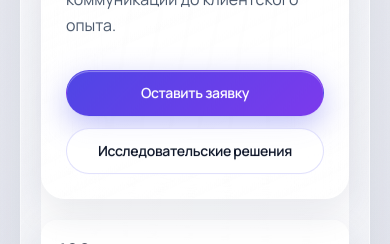
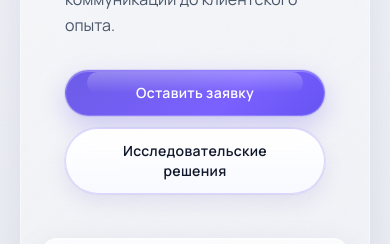
Before and after one commit to mmx369/katy_landing, a Next.js app: page / in a window 390 px wide. Shown: the part 564-808 px from the top of the page. Built offline with nearby package versions, Linux system fonts and the light colour scheme; no server answers.

Commit message:
style: ui polish

```diff
--- a/src/app/globals.css
+++ b/src/app/globals.css
@@ -210,6 +210,34 @@ h4 {
   }
 }
 
+@media (width < 40rem) {
+  .hero-card {
+    border-color: rgba(255, 255, 255, 0.42);
+    box-shadow: 0 14px 28px rgba(30, 40, 80, 0.07);
+    backdrop-filter: blur(8px) saturate(116%);
+  }
+
+  .hero-card::before {
+    opacity: 0.35;
+  }
+
+  .hero-main-card {
+    border: 0;
+    background: transparent;
+    box-shadow: none;
+    backdrop-filter: none;
+    animation: none;
+  }
+
+  .hero-main-card::before {
+    content: none;
+  }
+
+  .hero-overlay {
+    display: none;
+  }
+}
+
 .substrate-shadow {
   position: absolute;
   border-radius: 24px;
@@ -359,3 +387,179 @@ h4 {
   background: rgba(255, 255, 255, 0.42);
   border-color: rgba(255, 255, 255, 0.74);
 }
+
+.premium-cta-button,
+.header-cta-button {
+  position: relative;
+  isolation: isolate;
+  overflow: hidden;
+  border: 1px solid rgba(255, 255, 255, 0.2);
+  color: #fff;
+  font-weight: 600;
+  letter-spacing: 0.3px;
+  background: linear-gradient(135deg, #6c5ce7 0%, #7b61ff 45%, #4f46e5 100%);
+  box-shadow:
+    0 10px 26px rgba(108, 92, 231, 0.28),
+    0 0 0 1px rgba(108, 92, 231, 0.14),
+    inset 0 1px 0 rgba(255, 255, 255, 0.24);
+  transition:
+    transform 180ms ease,
+    box-shadow 240ms ease,
+    filter 220ms ease,
+    background-position 300ms ease;
+  background-size: 140% 140%;
+}
+
+.premium-cta-button::before,
+.header-cta-button::before {
+  content: "";
+  position: absolute;
+  left: 8%;
+  right: 8%;
+  top: 1px;
+  height: 48%;
+  border-radius: 999px;
+  pointer-events: none;
+  background: linear-gradient(180deg, rgba(255, 255, 255, 0.28), rgba(255, 255, 255, 0));
+  opacity: 0.95;
+  z-index: -1;
+}
+
+.premium-cta-button:hover,
+.header-cta-button:hover {
+  transform: translateY(-1px);
+  box-shadow:
+    0 14px 30px rgba(108, 92, 231, 0.35),
+    0 0 0 1px rgba(108, 92, 231, 0.18),
+    0 0 20px rgba(123, 97, 255, 0.24),
+    inset 0 1px 0 rgba(255, 255, 255, 0.3);
+  filter: saturate(1.04);
+}
+
+.premium-cta-button:active,
+.header-cta-button:active {
+  transform: translateY(0);
+  box-shadow:
+    0 8px 18px rgba(108, 92, 231, 0.24),
+    0 0 0 1px rgba(108, 92, 231, 0.14),
+    inset 0 1px 0 rgba(255, 255, 255, 0.2);
+}
+
+.premium-cta-button:focus-visible,
+.header-cta-button:focus-visible {
+  outline: none;
+  box-shadow:
+    0 0 0 3px rgba(123, 97, 255, 0.34),
+    0 0 0 6px rgba(243, 244, 248, 0.95),
+    0 10px 26px rgba(108, 92, 231, 0.3),
+    inset 0 1px 0 rgba(255, 255, 255, 0.24);
+}
+
+.premium-secondary-button {
+  position: relative;
+  isolation: isolate;
+  overflow: hidden;
+  border: 1px solid rgba(123, 97, 255, 0.26);
+  color: var(--color-midnight);
+  font-weight: 600;
+  letter-spacing: 0.3px;
+  background: linear-gradient(180deg, rgba(255, 255, 255, 0.96), rgba(249, 250, 255, 0.9));
+  box-shadow:
+    0 8px 20px rgba(80, 92, 180, 0.12),
+    0 0 0 1px rgba(123, 97, 255, 0.1),
+    inset 0 1px 0 rgba(255, 255, 255, 0.9);
+  transition:
+    transform 180ms ease,
+    box-shadow 240ms ease,
+    border-color 220ms ease,
+    background-color 220ms ease;
+}
+
+.premium-secondary-button::before {
+  content: "";
+  position: absolute;
+  left: 8%;
+  right: 8%;
+  top: 1px;
+  height: 46%;
+  border-radius: 999px;
+  pointer-events: none;
+  background: linear-gradient(180deg, rgba(255, 255, 255, 0.62), rgba(255, 255, 255, 0));
+  opacity: 0.95;
+  z-index: -1;
+}
+
+.premium-secondary-button:hover {
+  transform: translateY(-1px);
+  border-color: rgba(123, 97, 255, 0.34);
+  box-shadow:
+    0 12px 26px rgba(80, 92, 180, 0.16),
+    0 0 16px rgba(123, 97, 255, 0.14),
+    0 0 0 1px rgba(123, 97, 255, 0.14),
+    inset 0 1px 0 rgba(255, 255, 255, 0.96);
+}
+
+.premium-secondary-button:active {
+  transform: translateY(0);
+  box-shadow:
+    0 7px 16px rgba(80, 92, 180, 0.12),
+    0 0 0 1px rgba(123, 97, 255, 0.1),
+    inset 0 1px 0 rgba(255, 255, 255, 0.85);
+}
+
+.premium-secondary-button:focus-visible {
+  outline: none;
+  box-shadow:
+    0 0 0 3px rgba(123, 97, 255, 0.28),
+    0 0 0 6px rgba(243, 244, 248, 0.95),
+    0 8px 20px rgba(80, 92, 180, 0.14),
+    inset 0 1px 0 rgba(255, 255, 255, 0.9);
+}
+
+.services-method-card {
+  border: 1px solid rgba(255, 255, 255, 0.3);
+  background:
+    radial-gradient(circle at top left, rgba(255, 255, 255, 0.25), transparent 60%),
+    linear-gradient(180deg, rgba(255, 255, 255, 0.34), rgba(255, 255, 255, 0)),
+    rgba(255, 255, 255, 0.12);
+  box-shadow:
+    0 20px 40px rgba(0, 0, 0, 0.06),
+    inset 0 1px 0 rgba(255, 255, 255, 0.78);
+  transition: all 0.25s ease;
+}
+
+.services-method-card:hover {
+  transform: translateY(-4px) scale(1.01);
+  box-shadow:
+    0 24px 48px rgba(0, 0, 0, 0.075),
+    inset 0 1px 0 rgba(255, 255, 255, 0.82);
+}
+
+.services-method-icon {
+  background: rgba(255, 255, 255, 0.4);
+  backdrop-filter: blur(6px);
+  box-shadow:
+    0 8px 16px rgba(30, 40, 80, 0.08),
+    inset 0 1px 0 rgba(255, 255, 255, 0.4);
+}
+
+.services-method-title {
+  max-width: 14ch;
+  line-height: 1.24;
+  color: #1d2742;
+}
+
+.services-method-item {
+  gap: 0.9rem;
+}
+
+.services-method-bullet {
+  width: 0.5rem;
+  height: 0.5rem;
+  background: linear-gradient(135deg, #6c5ce7, #7b61ff);
+}
+
+.services-method-divider {
+  height: 0.5px;
+  background: linear-gradient(90deg, transparent, rgba(108, 92, 231, 0.3), transparent);
+}
--- a/src/components/layout/header.tsx
+++ b/src/components/layout/header.tsx
@@ -40,7 +40,7 @@ export function Header() {
           <div className="hidden lg:block">
             <Button
               href="/request"
-              className="px-5 py-2.5 text-sm shadow-[0_8px_20px_rgba(108,92,231,0.25)]"
+              className="px-5 py-2.5 text-sm"
             >
               Оставить заявку
             </Button>
--- a/src/components/sections/services-methods-section.tsx
+++ b/src/components/sections/services-methods-section.tsx
@@ -39,25 +39,27 @@ export function ServicesMethodsSection() {
             {serviceCards.map((card, idx) => (
               <article
                 key={card.title}
-                className={`glass-card-l2 rounded-3xl p-5 sm:p-6 ${idx === 0 ? "border-[rgba(108,92,231,0.24)]" : ""}`}
+                className={`glass-card-l2 services-method-card flex h-full flex-col rounded-3xl p-5 sm:p-6 ${idx === 0 ? "border-[rgba(108,92,231,0.24)]" : ""}`}
               >
                 <div className="mb-4 flex items-center gap-3">
-                  <div className="glass-chip-l3 rounded-xl p-2.5">
-                    <card.Icon size={24} className="text-[#2F3445]" />
+                  <div className="glass-chip-l3 services-method-icon rounded-xl p-2.5">
+                    <card.Icon size={27} className="text-[#2F3445]" />
                   </div>
-                  <h3 className="text-2xl font-semibold leading-tight text-[var(--color-midnight)] sm:text-[30px]">
+                  <h3 className="services-method-title text-2xl font-semibold text-[var(--color-midnight)] sm:text-[30px]">
                     {card.title}
                   </h3>
                 </div>
                 <ul className="mt-3 space-y-2.5 text-[16px] leading-relaxed text-[#5A6172]">
                   {card.items.map((item) => (
-                    <li key={item} className="flex items-start gap-3">
-                      <span className="mt-2 h-1.5 w-1.5 shrink-0 rounded-full bg-[var(--color-accent-indigo)]" />
+                    <li key={item} className="services-method-item flex items-start gap-3">
+                      <span className="services-method-bullet mt-2 h-1.5 w-1.5 shrink-0 rounded-full bg-[var(--color-accent-indigo)]" />
                       <span>{item}</span>
                     </li>
                   ))}
                 </ul>
-                <div className="mt-4 border-t border-[rgba(108,92,231,0.18)]" />
+                <div className="mt-auto pt-4">
+                  <div className="services-method-divider h-px" />
+                </div>
               </article>
             ))}
           </div>
--- a/src/components/ui/button.tsx
+++ b/src/components/ui/button.tsx
@@ -22,10 +22,8 @@ interface NativeButtonProps extends BaseButtonProps {
 type ButtonProps = LinkButtonProps | NativeButtonProps;
 
 const variantClasses: Record<ButtonVariant, string> = {
-  primary:
-    "border border-transparent bg-[linear-gradient(135deg,#4F46E5,#7C3AED)] text-white shadow-[0_10px_30px_rgba(99,102,241,0.4),inset_0_1px_0_rgba(255,255,255,0.35)] enabled:hover:shadow-[0_14px_42px_rgba(99,102,241,0.48),inset_0_1px_0_rgba(255,255,255,0.42)] enabled:hover:brightness-110 enabled:hover:-translate-y-0.5",
-  secondary:
-    "bg-white/80 text-[var(--color-midnight)] border border-[var(--color-border-strong)] enabled:hover:bg-white",
+  primary: "premium-cta-button",
+  secondary: "premium-secondary-button",
   ghost:
     "bg-transparent text-[var(--color-midnight)] border border-transparent enabled:hover:bg-white/70",
 };
```
